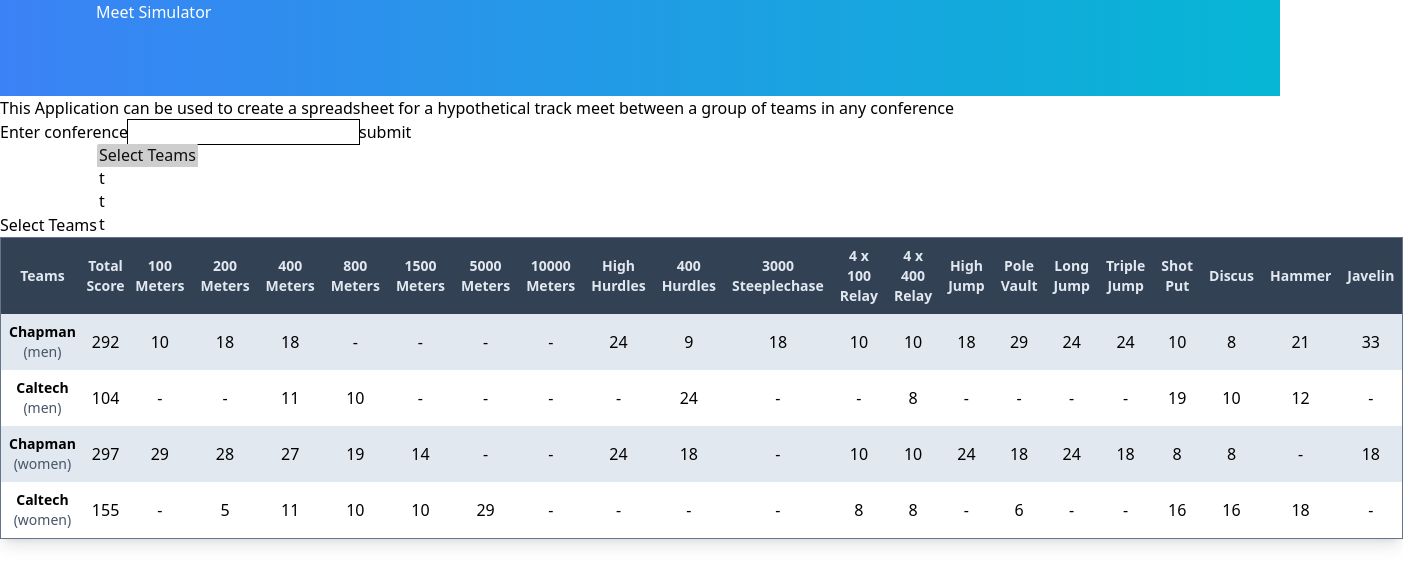
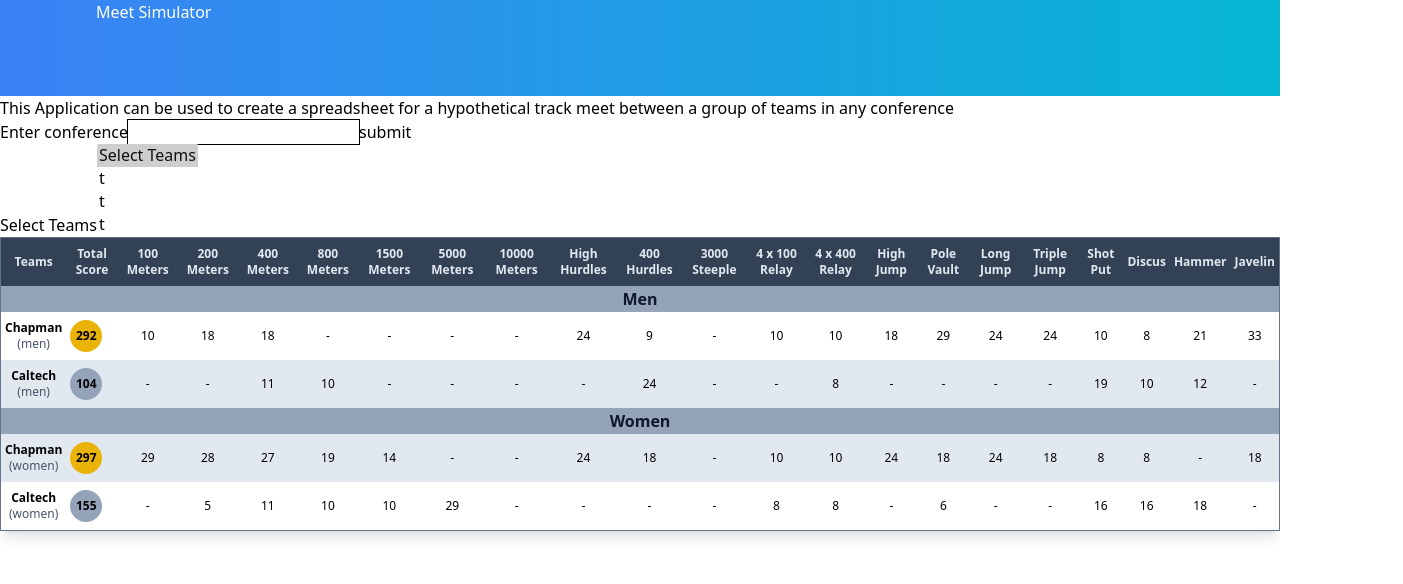
Before and after one commit to jsheh67/meetPredictorV2, a React (Create React App) app in the folder frontend/: page / in a window 1280 px wide. Shown: the top 584 px of the page, 1403 px wide, since content can reach past the window. Built offline with nearby package versions, Linux system fonts and the light colour scheme.

Commit message:
table styling

```diff
--- a/frontend/src/components/ResultTable.js
+++ b/frontend/src/components/ResultTable.js
@@ -1195,7 +1195,7 @@
       }
         return(gender.map(t=>{
             return (
-                <th className="bg-blue-100 border text-left px-8 py-4"> {t.teamName}{t.mOrF ? " (women)":" (men)" }</th>
+                <th className="bg-blue-100 sm:text-xs border text-left px-8 py-4"> {t.teamName}{t.mOrF ? " (women)":" (men)" }</th>
             )
         }))
     }
@@ -1221,14 +1221,14 @@
     }
 
     const events=["100 Meters","200 Meters","400 Meters","800 Meters","1500 Meters",
-    "5000 Meters","10000 Meters", "High Hurdles", "400 Hurdles", "3000 Steeplechase",
+    "5000 Meters","10000 Meters", "High Hurdles", "400 Hurdles", "3000 Steeple",
     "4 x 100 Relay","4 x 400 Relay","High Jump"  ,"Pole Vault","Long Jump","Triple Jump","Shot Put",
     "Discus","Hammer","Javelin" ];
 
     const eventResultFactory=(team)=>{
       return events.map(e=>{
         return(
-          <td className=" p-2 text-center" >{getMenOrWomen(team.scoreMap, e)}</td>
+          <td className="sm:text-xs py-2 px-1 text-center" >{getMenOrWomen(team.scoreMap, e)}</td>
         )
       })
     }
@@ -1236,21 +1236,51 @@
     const eventHeaderFactory=()=>{
       return events.map(e=>{
         return(
-          <th className="p-2 text-sm" >{e}</th>
+          <th className=" sm:text-xs py-2 px-1 text-sm" >{e}</th>
         )
       })
     }
+
+    const getMedals=(t)=>{
+    if(t===meet.mensTeams[0] || t===meet.womensTeams[0]){
+      return(
+        <td className ="sm:text-xs text-center py-2 px-1">
+          <div className="bg-yellow-500 font-bold rounded-full px-1 py-2 w-8">
+            {t.totalPoints}
+          </div>
+        </td>
+      )
+    }else if(t===meet.mensTeams[1]|| t===meet.womensTeams[1]){
+      return(
+        <td className ="sm:text-xs  text-center py-2 px-1">
+          <div className="bg-slate-400 font-bold rounded-full px-1 py-2 w-8">
+            {t.totalPoints}
+          </div>
+        </td>
+      )
+    }else if(t===meet.mensTeams[2] || t===meet.womensTeams[2]){
+      return(
+        <td className ="sm:text-xs  text-center py-2 px-1">
+          <div className="bg-amber-700 font-bold rounded-full px-1 py-2 w-8">
+            {t.totalPoints}
+          </div>
+        </td>
+      )
+    }
+  }
 
 
 
     const teamResults=()=>{
         return(meet.mensTeams.map(t=>{
+
             return(
                 <tr className="even:bg-slate-200 odd:bg-white">
-                    <th className ="text-sm p-2">{t.teamName}
-                      <p className="text-sm font-light text-slate-600">{t.womens ? " (women)":" (men)" }</p>
+                    <th className ="sm:text-xs text-sm py-2 px-1">{t.teamName}
+                      <p className="sm:text-xs text-sm font-light text-slate-600">{t.womens ? " (women)":" (men)" }</p>
                     </th>
-                    <td className =" p-2">{t.totalPoints}</td>
+                    {getMedals(t)}
+                    {/* <td className ="sm:text-xs py-2 px-1">{t.totalPoints}</td> */}
 
                     {/* <td>{getMenOrWomen(t.scoreMap,"400 Meters")}</td> */}
                     {eventResultFactory(t)}
@@ -1267,10 +1297,11 @@
       return(meet.womensTeams.map(t=>{
           return(
               <tr className="even:bg-slate-200 odd:bg-white">
-                  <th className ="text-sm p-2">{t.teamName}
-                    <p className="text-sm font-light text-slate-600">{t.womens ? " (women)":" (men)" }</p>
+                  <th className ="sm:text-xs text-sm py-2 px-1">{t.teamName}
+                    <p className="sm:text-xs text-sm font-light text-slate-600">{t.womens ? " (women)":" (men)" }</p>
                   </th>
-                  <td className =" p-2">{t.totalPoints}</td>
+                  {getMedals(t)}
+                  {/* <td className ="sm:text-xs py-2 px-1">{t.totalPoints}</td> */}
 
                   {/* <td>{getMenOrWomen(t.scoreMap,"400 Meters")}</td> */}
                   {eventResultFactory(t)}
@@ -1295,22 +1326,30 @@
     // }
 
     return(
+      <div className="flex">
         <table className="shadow-lg bg-white border border-slate-500 table-auto rounded-sm">
           <tbody>
 
               <tr className="bg-slate-700 text-slate-200">
-                <th className="text-sm">Teams</th>
-                <th className="text-sm">Total Score</th>
+                <th className="text-sm sm:text-xs">Teams</th>
+                <th className="text-sm sm:text-xs">Total Score</th>
                 {eventHeaderFactory()}
               </tr>
 
+              <tr className="bg-slate-400 text-slate-900">
+                <th colSpan="22">Men</th>
+              </tr>
               {teamResults()}
+              <tr className="bg-slate-400 text-slate-900">
+                <th colSpan="22">Women</th>
+              </tr>
 
               {teamWResults()}
 
           </tbody>
 
         </table>
+      </div>
     )
 
 }
```
